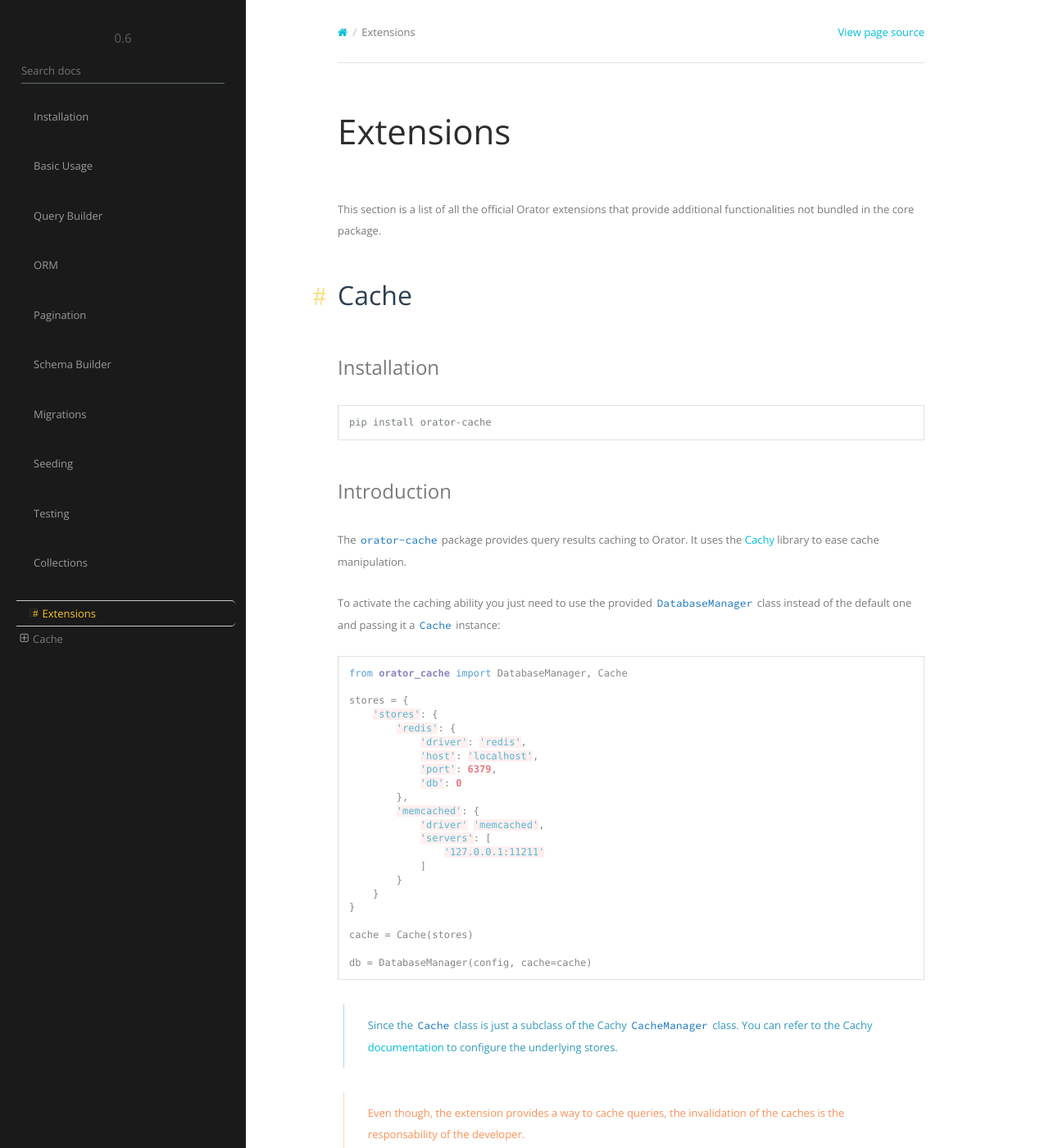
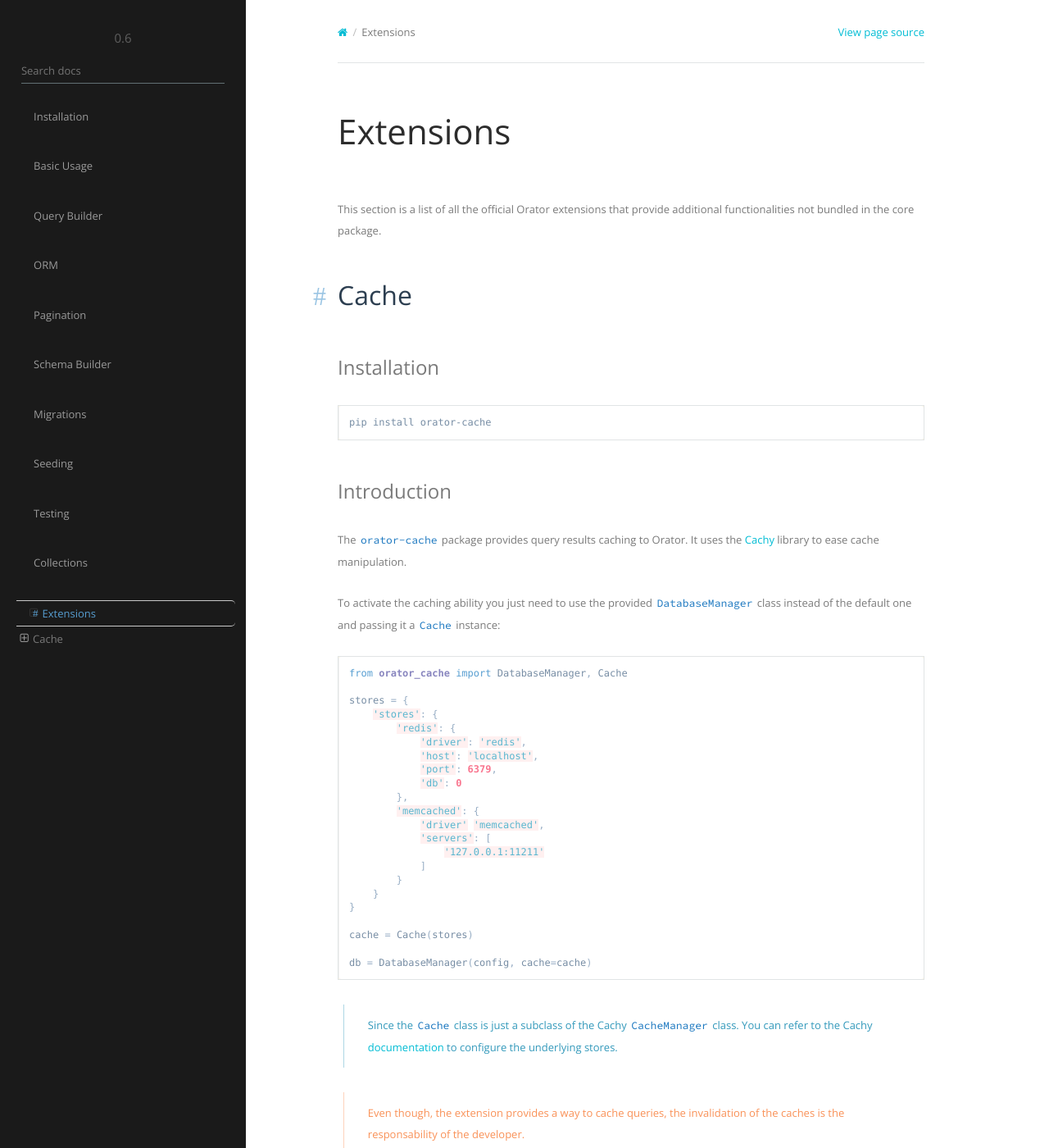
Before and after one commit to sdispater/orator, a Sphinx documentation site: the page built from docs/extensions.rst, in a window 1280 px wide and 1400 px high. Shown: the whole window at 82% size. Built offline with Sphinx 7.4.7 and the Read the Docs theme 2.0.0, drawn with Linux system fonts in a browser that asks for light colours.

Commit message:
Updates documentation

```diff
--- a/docs/_static/theme_overrides.css
+++ b/docs/_static/theme_overrides.css
@@ -85,7 +85,13 @@
 }
 
 .wy-side-nav-search a.icon.icon-home {
-    visibility: collapse;
+    font-family: "Open Sans", "Roboto", sans-serif;
+    font-weight: 300;
+    font-size: 24px;
+}
+
+.wy-side-nav-search a.icon.icon-home:before {
+    content: "";
 }
 
 .wy-side-nav-search a.icon.icon-home img.logo {
@@ -143,7 +149,7 @@
 
 .wy-menu-vertical > ul > li > a:hover
 {
-    color: #FAC322;
+    color: #579ED1;
     opacity: 1;
 }
 
@@ -170,14 +176,14 @@
 .wy-menu-vertical li.toctree-l2.current > a {
     background: none;
     font-size: 13px;
-    color: #EF6155 !important;
+    color: #8986BF !important;
     padding-left: 3.027em;
 }
 
 .wy-menu-vertical li.toctree-l1.current > ul > li > a::before {
     font-family: "FontAwesome";
     content: "";
-    color: #EC7600;
+    color: #579ED1;
     font-size: 8px;
     position: absolute;
     top: 4px;
@@ -188,7 +194,7 @@
 
 .wy-menu-vertical li.toctree-l1.current > ul > li.toctree-l2.current > a::before {
     content: "##";
-    color: #EF6155;
+    color: #8986BF;
     font-size: 13px;
     position: absolute;
     top: 6px;
@@ -237,12 +243,12 @@
 
 .wy-menu-vertical > ul > li > ul > li > a:hover,
 .wy-menu-vertical li.current a:hover {
-    color: #EF6155;
+    color: #8986BF;
     background: transparent;
 }
 
 .wy-menu-vertical li.current > a {
-    color: #FAC322 !important;
+    color: #579ED1 !important;
     padding-left: 2.427em;
 }
 
@@ -292,7 +298,7 @@
 
 .wy-menu-vertical li.toctree-l1.current:before {
     content: "#";
-    color: #FAC322;
+    color: #579ED1;
     font-size: 13px;
     position: absolute;
     top: 3px;
@@ -394,7 +400,7 @@
     margin-left: -30px;
     font-size: 32px;
     top: 11px;
-    color: #FAC322;
+    color: #579ED1;
     opacity: 0.6;
     position: absolute;
 }
@@ -436,6 +442,7 @@
 
 b, strong {
    font-weight: 600;
+   color: inherit;
 }
 
 pre, pre code, .rst-content tt, code.docutils {
@@ -466,7 +473,7 @@
     font-size: 13px;
     padding: 2% 4%;
     margin-left: 1%;
-    color: #777F84;
+    color: #788EA5;
     /*background-color: #FAFAFA;*/
 }
 
@@ -907,11 +914,11 @@
 .highlight .s { color: #59B6CF } /* Literal.String */
 .highlight .s1 { color: #59B6CF } /* Literal.String */
 .highlight .si { color: #8986BF } /* Literal.String */
-.highlight .m { color: #E9767F } /* Literal.Number */
-.highlight .mf { color: #E9767F } /* Literal.Number */
-.highlight .mh { color: #E9767F } /* Literal.Number */
-.highlight .mi { color: #E9767F } /* Literal.Number */
-.highlight .mo { color: #E9767F } /* Literal.Number */
+.highlight .m { color: #F9768F } /* Literal.Number */
+.highlight .mf { color: #F9768F } /* Literal.Number */
+.highlight .mh { color: #F9768F } /* Literal.Number */
+.highlight .mi { color: #F9768F } /* Literal.Number */
+.highlight .mo { color: #F9768F } /* Literal.Number */
 .highlight .k { color: #579ED1; font-weight: normal; } /* Keyword */
 .highlight .kn { color: #579ED1; font-weight: normal; } /* Keyword */
 .highlight .ow { color: #579ED1; font-weight: normal } /* Operator.Word */
@@ -923,16 +930,16 @@
 .highlight .vi { color: #69B69F } /* Name.Variable.Instance */
 .highlight .nd { color: #879ED1 } /* Name.Decorator */
 .highlight .ne { color: #CB6077; font-weight: 400 } /* Name.Exception */
-.highlight .o { color: #878787 } /* Operator */
-.highlight .n { color: #878787 }
-.highlight .c { color: #A8AFAD; font-style: normal; }
-.highlight .sd { color: #A8AFAD; font-style: normal; }
-.highlight .nl { color: #E9767F } /* Name.Label */
+.highlight .o { color: #98AEC5 } /* Operator */
+.highlight .n { color: #788EA5 }
+.highlight .c { color: #A8AFC2; font-style: normal; }
+.highlight .sd { color: #A8AFC2; font-style: normal; }
+.highlight .nl { color: #F9768F } /* Name.Label */
 .highlight .nn { color: #8986BF } /* Name.Namespace */
-.highlight .nx { color: #E9767F } /* Name.Other */
-.highlight .py { color: #E9767F } /* Name.Property */
+.highlight .nx { color: #F9768F } /* Name.Other */
+.highlight .py { color: #F9768F } /* Name.Property */
 .highlight .nb { color: #63ABA3 } /* Name.Builtin */
-.highlight .p { color: #878787 } /* Punctuation */
+.highlight .p { color: #98AEC5 } /* Punctuation */
 
 /* Inline code */
 
@@ -943,9 +950,9 @@
     padding: 0.3em 0.5em;
     background-color: #FAFAFA;
 }
-tt.code .name, code.code .name { color: #878787 }
-tt.code .operator, code.code .operator { color: #878787 }
-tt.code .punctuation, code.code .punctuation { color: #878787 }
+tt.code .name, code.code .name { color: #788EA5 }
+tt.code .operator, code.code .operator { color: #98AEC5 }
+tt.code .punctuation, code.code .punctuation { color: #98AEC5 }
 tt.code .string, code.code .string { color: #59B6CF }
-tt.code .number, code.code .number { color: #E9767F }
-tt.code .integer, code.code .integer { color: #E9767F }
+tt.code .number, code.code .number { color: #F9768F }
+tt.code .integer, code.code .integer { color: #F9768F }
```
